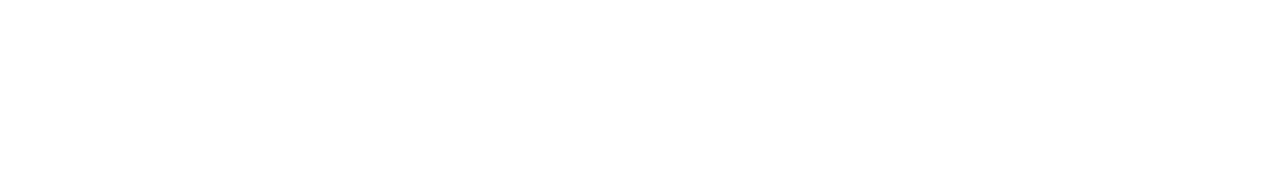
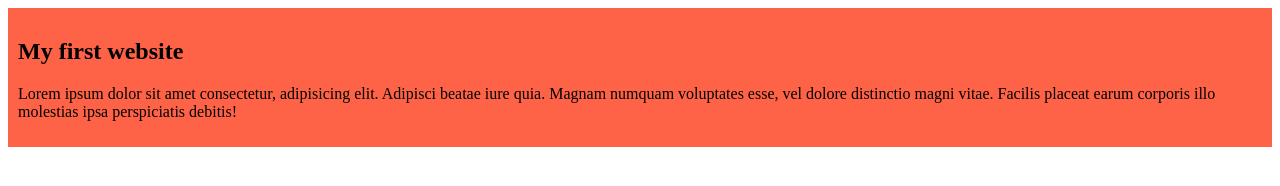
Before and after one commit to rsarker06/my-simple-repository, a plain HTML site: page index.html in a window 1280 px wide. Drawn offline with Linux system fonts and the light colour scheme.

Commit message:
my new code

```diff
--- a/index.html
+++ b/index.html
@@ -4,8 +4,15 @@
     <meta charset="UTF-8">
     <meta name="viewport" content="width=device-width, initial-scale=1.0">
     <title>my-simple-repository</title>
+    <link rel="stylesheet" href="styles/blogs.css">
 </head>
 <body>
+  <div>
+    <h2>My first website</h2>
+    <p>Lorem ipsum dolor sit amet consectetur, adipisicing elit. Adipisci beatae iure quia. Magnam numquam voluptates esse, vel dolore distinctio magni vitae. Facilis placeat earum corporis illo molestias ipsa perspiciatis debitis!</p>
 
+
+
+  </div>
 </body>
 </html>
--- /dev/null
+++ b/styles/blogs.css
@@ -0,0 +1,5 @@
+div{
+
+    background-color: tomato;
+    padding: 10px;
+}
```
